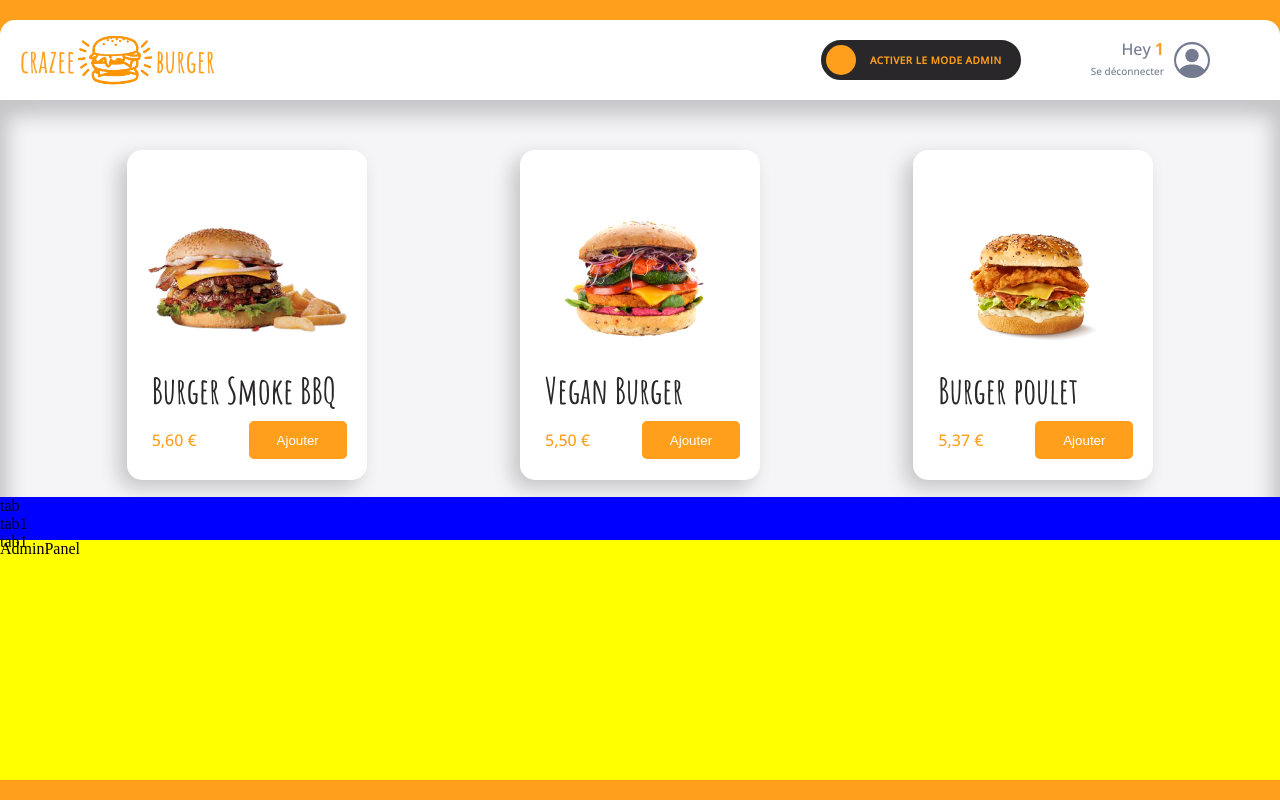
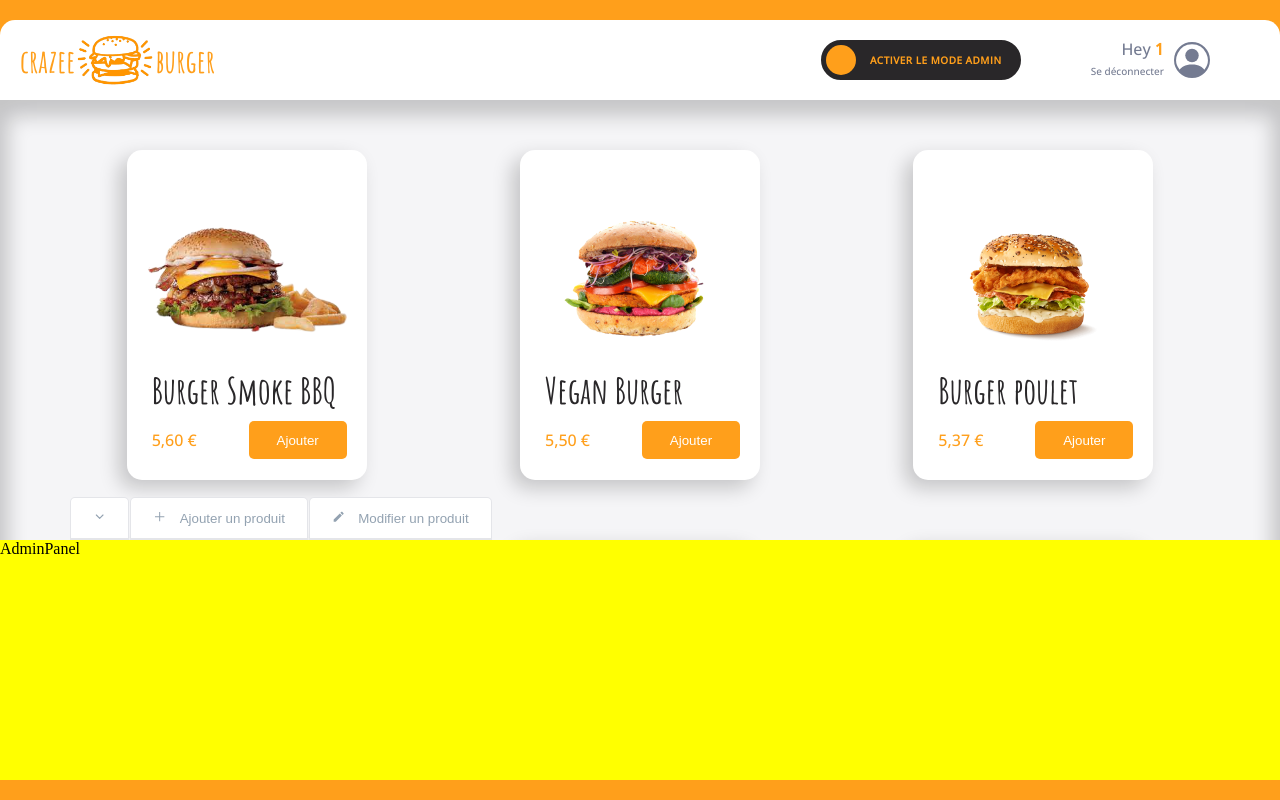
Before and after one commit to Zer0absolute/crazee-burger-v01, a React (Vite) app: page /order/1 in a window 1280 px wide. Built offline with nearby package versions, Linux system fonts and the light colour scheme; grey boxes are pictures that could not be loaded.

Commit message:
💄 F07: ORDER > Admin > Tab > add style

```diff
--- a/src/components/pages/order/main/MainRightSide/admin/AdminTabs.jsx
+++ b/src/components/pages/order/main/MainRightSide/admin/AdminTabs.jsx
@@ -1,23 +1,30 @@
 import styled from "styled-components";
 import Tab from "./Tab";
+import { FiChevronDown, FiChevronUp } from "react-icons/fi";
+import { AiOutlinePlus } from "react-icons/ai";
+import { MdModeEditOutline } from "react-icons/md";
 
 export default function AdminTabs() {
     return (
         <AdminTabsStyled>
             <Tab
-                label={"tab"}
+                Icon={<FiChevronDown />}
             />
             <Tab
-                label={"tab1"}
+                label={"Ajouter un produit"}
+                Icon={<AiOutlinePlus/>}
             />
             <Tab
-                label={"tab1"}
+                label={"Modifier un produit"}
+                Icon={<MdModeEditOutline />}
             />
         </AdminTabsStyled>
     )
 }
 
 const AdminTabsStyled = styled.div`
-    background-color: blue;
     height: 43px;
+
+    display: flex;
+    margin-left: 70px;
 `;
--- a/src/components/pages/order/main/MainRightSide/admin/Tab.jsx
+++ b/src/components/pages/order/main/MainRightSide/admin/Tab.jsx
@@ -1,4 +1,5 @@
 import styled from "styled-components";
+import { theme } from "../../../../../../theme";
 
 export default function Tab({Icon, label}) {
     return (
@@ -9,6 +10,35 @@ export default function Tab({Icon, label}) {
     )
 }
 
-const TabStyled = styled.div`
+const TabStyled = styled.button`
+    padding: 0 22px;
+    margin-right: 1px;
 
+    display: flex;
+    justify-content: center;
+    align-items: center;
+
+    border-top-left-radius: ${theme.borderRadius.round};
+    border-top-right-radius: ${theme.borderRadius.round};
+    border-width: 1px 1px 2px 1px;
+    border-color: ${theme.colors.greyLight};
+    border-style: solid;
+
+    background: ${theme.colors.white};
+
+    &:hover {
+        border-bottom: 2px solid ${theme.colors.white};
+        text-decoration: underline ${theme.colors.greySemiDark};
+        text-underline-offset: 5px;
+        text-decoration-thickness: 2px;
+    }
+
+    .label {
+        padding-left: 13px;
+        color: ${theme.colors.greySemiDark};
+    }
+
+    .icon {
+        color: ${theme.colors.greySemiDark};
+    }
 `;
```
